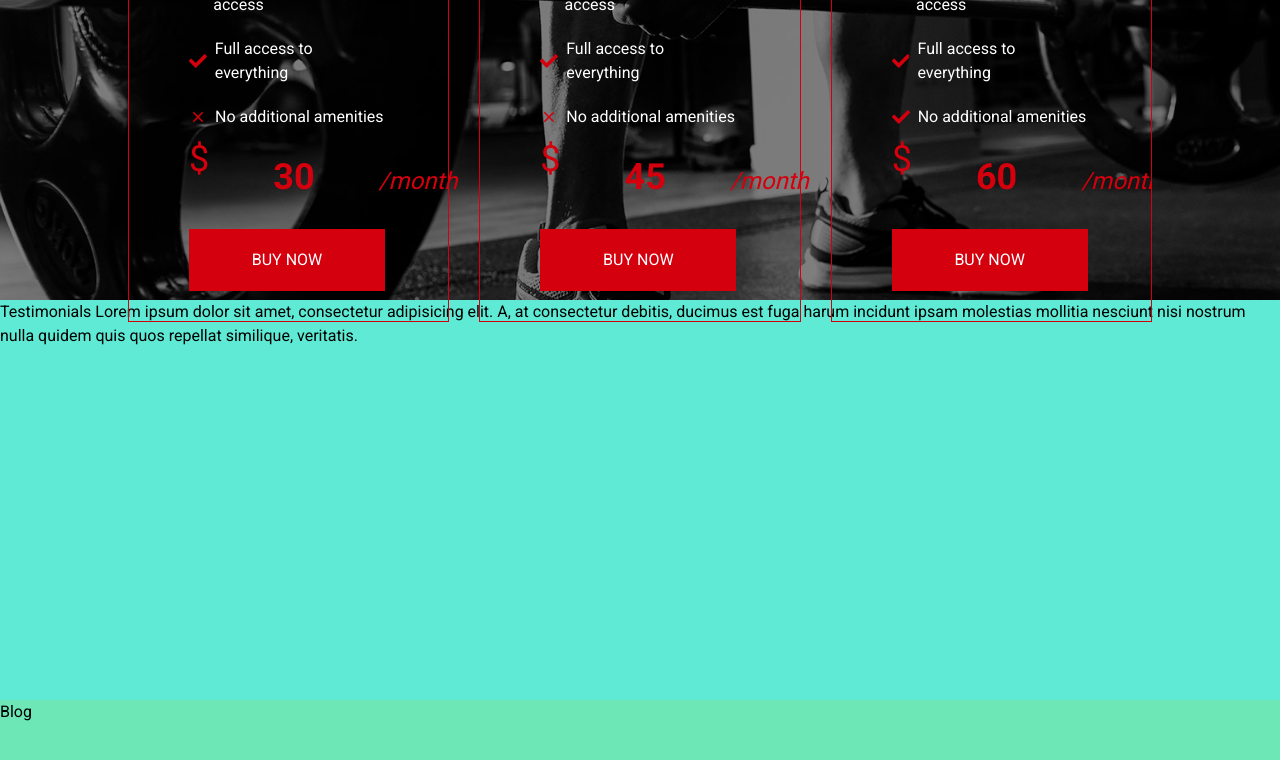
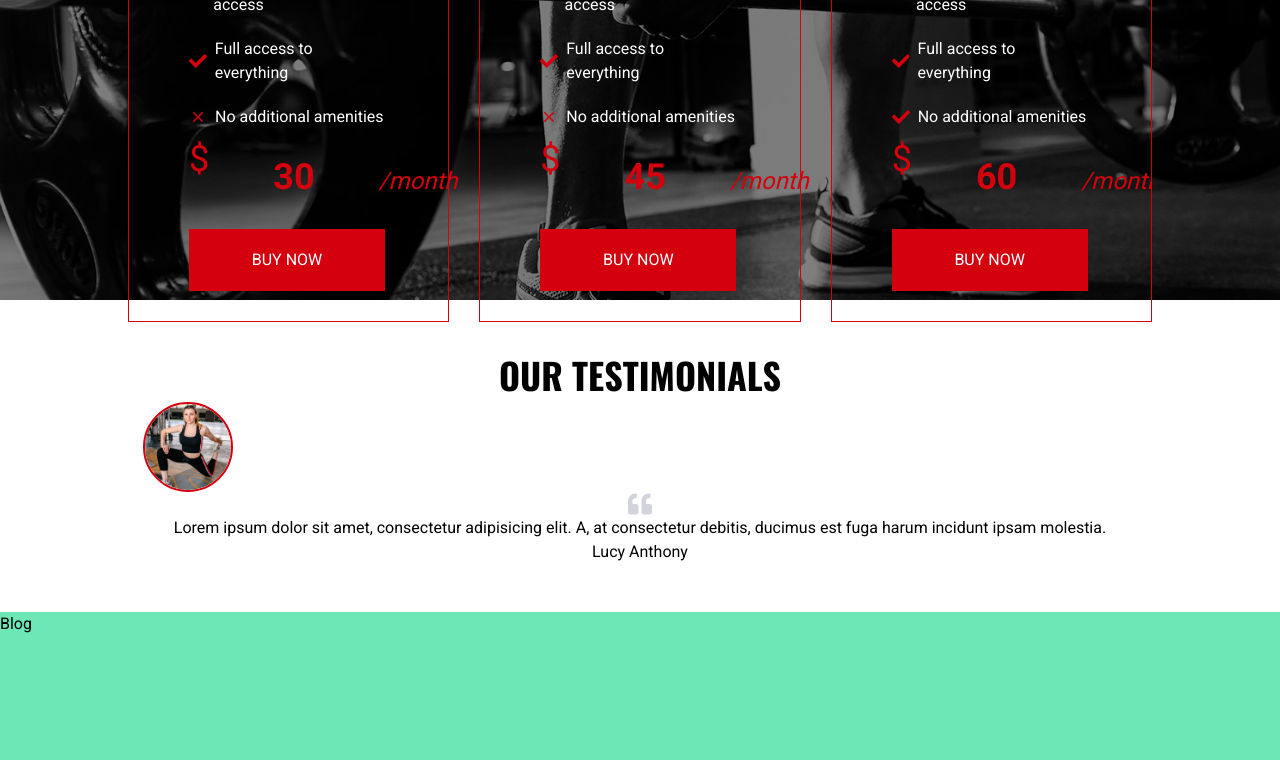
Before and after one commit to wb-keeper/gym, a Next.js app: page / in a window 1280 px wide. Shown: the part 4910-5670 px from the top of the page. Built offline with nearby package versions, Linux system fonts and the light colour scheme.

Commit message:
Working on Testimonials

```diff
--- a/components/Testimonials.tsx
+++ b/components/Testimonials.tsx
@@ -2,6 +2,9 @@
 import "swiper/css";
 import "swiper/css/pagination";
 import { motion } from "framer-motion";
+import { Swiper, SwiperSlide } from "swiper/react";
+import Image from "next/image";
+import { FaQuoteLeft } from "react-icons/fa";
 const testimonialData = [
   {
     img: "/testimonial/lucy.jpg",
@@ -9,14 +12,66 @@ const testimonialData = [
       "Lorem ipsum dolor sit amet, consectetur adipisicing elit. A, at consectetur debitis, ducimus est fuga harum incidunt ipsam molestia.",
     name: "Lucy Anthony",
   },
+  {
+    img: "/testimonial/michael.jpg",
+    message:
+      "Lorem ipsum dolor sit amet, consectetur adipisicing elit. A, at consectetur debitis, ducimus est fuga harum incidunt ipsam molestia.",
+    name: "Michael Smith",
+  },
+  {
+    img: "/testimonial/maria.jpg",
+    message:
+      "Lorem ipsum dolor sit amet, consectetur adipisicing elit. A, at consectetur debitis, ducimus est fuga harum incidunt ipsam molestia.",
+    name: "Maria Garcia",
+  },
+  {
+    img: "/testimonial/lucy.jpg",
+    message:
+      "Lorem ipsum dolor sit amet, consectetur adipisicing elit. A, at consectetur debitis, ducimus est fuga harum incidunt ipsam molestia.",
+    name: "Lucy Anthony",
+  },
+  {
+    img: "/testimonial/michael.jpg",
+    message:
+      "Lorem ipsum dolor sit amet, consectetur adipisicing elit. A, at consectetur debitis, ducimus est fuga harum incidunt ipsam molestia.",
+    name: "Michael Smith",
+  },
+  {
+    img: "/testimonial/maria.jpg",
+    message:
+      "Lorem ipsum dolor sit amet, consectetur adipisicing elit. A, at consectetur debitis, ducimus est fuga harum incidunt ipsam molestia.",
+    name: "Maria Garcia",
+  },
 ];
+
 const Testimonials = () => {
   return (
-    <section className="h-[50vh] bg-teal-300" id="testimonial">
-      Testimonials Lorem ipsum dolor sit amet, consectetur adipisicing elit. A,
-      at consectetur debitis, ducimus est fuga harum incidunt ipsam molestias
-      mollitia nesciunt nisi nostrum nulla quidem quis quos repellat similique,
-      veritatis.
+    <section className="py-12 xl:py-28" id="testimonial">
+      <div className="container mx-auto">
+        <h2 className="h2 text-center">Our Testimonials</h2>
+        <div>
+          <Swiper>
+            {testimonialData.map((person, index) => (
+              <SwiperSlide key={index} className="h-full">
+                <div>
+                  <Image
+                    src={person.img}
+                    className="rounded-full border-2 border-accent"
+                    width={90}
+                    height={90}
+                    alt="person"
+                  />
+                </div>
+                <div className="flex flex-col justify-center items-center">
+                  <FaQuoteLeft className="text-2xl text-gray-300" />
+                  <p>{person.message}</p>
+                  <span>{person.name}</span>
+                </div>
+              </SwiperSlide>
+            ))}
+          </Swiper>{" "}
+        </div>
+      </div>
     </section>
   );
 };
```
